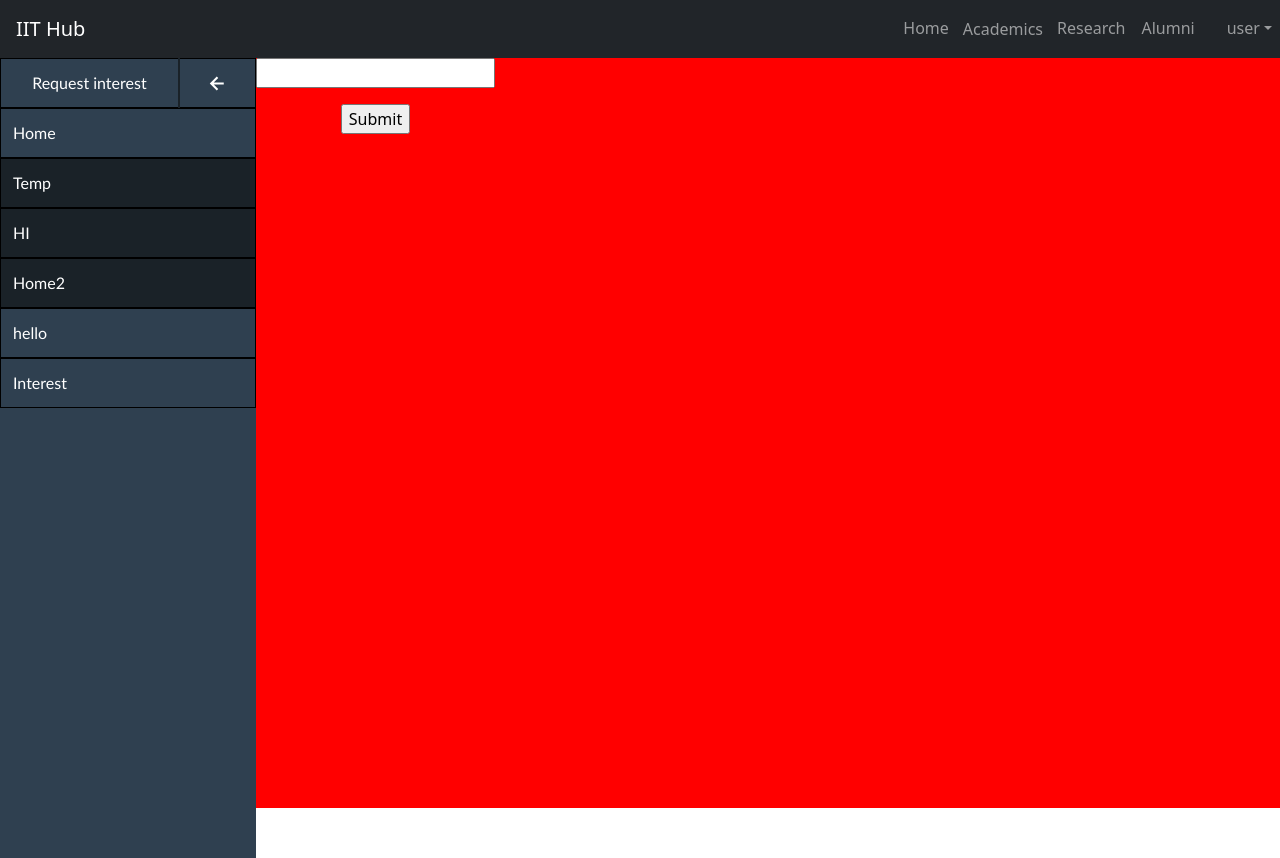
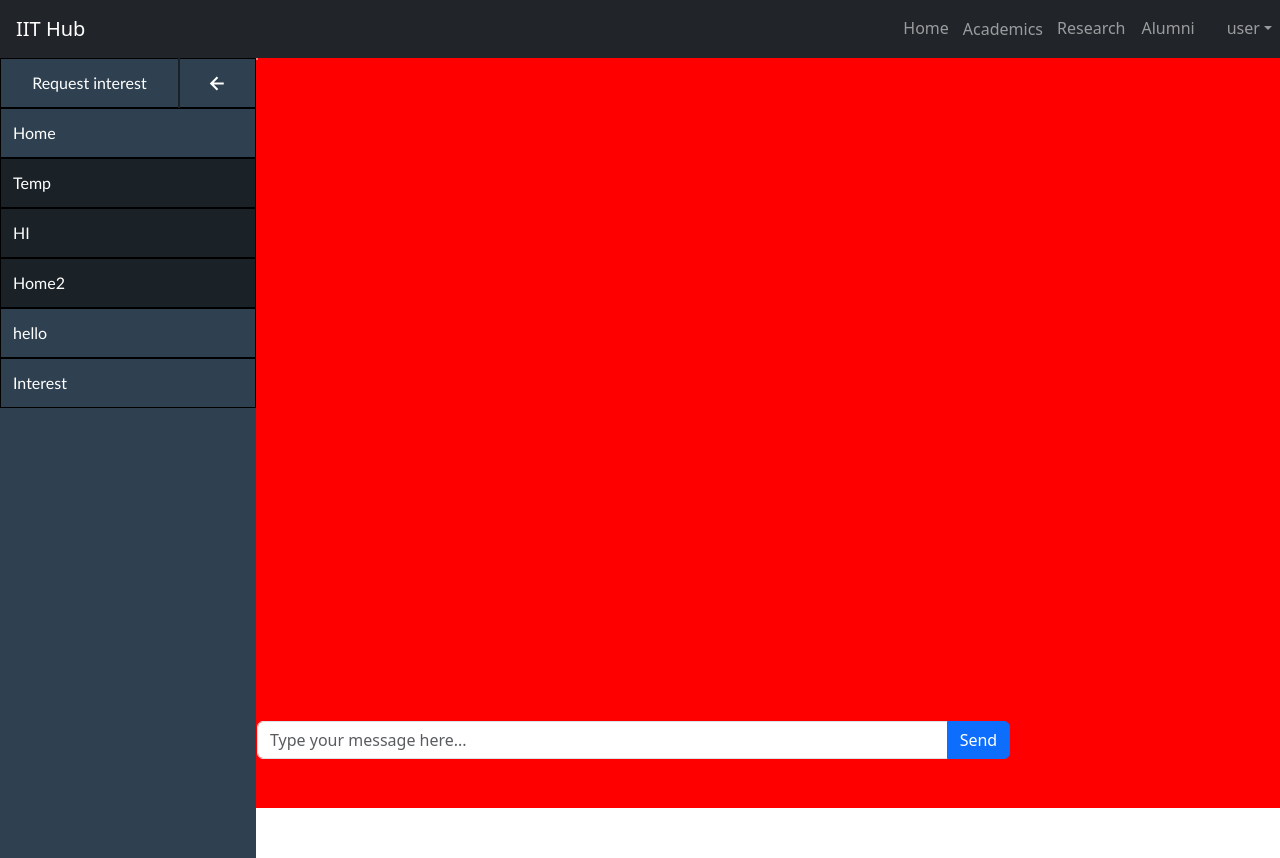
Before and after one commit to cs21b040/team5, a React (Create React App) app in the folder frontend/: page / in a window 1280 px wide. Built offline with nearby package versions, Linux system fonts and the light colour scheme; sample sign-in values are in the browser's storage.

Commit message:
changed UI && image bug fixed

```diff
--- a/frontend/src/App.css
+++ b/frontend/src/App.css
@@ -30,3 +30,17 @@
     width: 80%;
     height: 100%;
 }
+
+.CardGroup {
+    display: flex;
+    flex-wrap: wrap;
+}
+
+@media (max-width: 768px) {
+    #lightbox {
+      width: 90vw;
+      height: 90vh;
+      top: 5vh;
+      left: 5vw;
+    }
+  }
--- a/frontend/src/Components/Friends.js
+++ b/frontend/src/Components/Friends.js
@@ -4,6 +4,8 @@ import {FaSearch} from 'react-icons/fa';
 import SideDrawer from './SideDrawer';
 import Card from 'react-bootstrap/Card';
 import {ChatState} from '../context/chatProvider';
+import Row from 'react-bootstrap/Row';
+import Col from 'react-bootstrap/Col';
 import axios from 'axios';
 function Friends () {
   const {
@@ -53,7 +55,7 @@ function Friends () {
         }}
       />
       {chats.map((chat,index)=>{
-            console.log(chat);
+          const friend=chat.users.find((user)=>user._id!==currentUser._id);
           return (<Card
             key={index}
             className="chatListCard"
@@ -63,8 +65,20 @@ function Friends () {
             }}
           >
             <Card.Body>
-              <Card.Title>{chat.chatName}</Card.Title>
-              <Card.Text>{chat.lastMessage}</Card.Text>
+              <Row>
+                <Col style={{margin:'0'}}>
+                  <Card.Img src={friend.pic} style={{
+                      height: '50px',
+                      width: '50px',
+                      borderRadius: '50%',
+                      objectFit: 'cover',
+                  }}/>
+                </Col>
+                <Col>
+                  <Card.Title>{friend.name}</Card.Title>
+                  <Card.Text>{chat.latestMessage.content}</Card.Text>
+                </Col>
+              </Row>
             </Card.Body>
           </Card>)
         })}
--- a/frontend/src/Components/Styles/chatPage.css
+++ b/frontend/src/Components/Styles/chatPage.css
@@ -1,15 +1,71 @@
-.main{
-    width: 80vw;
+main {
     display: flex;
     flex-direction: column;
-    justify-content: center;
+    height: 100%;
+    width: 100%;
+    padding: 10px;
+    background-color: #f2f2f2;
+  }
+
+  .chat-container {
+    display: flex;
+    flex-direction: column-reverse;
+    flex-grow: 1;
+    border: 1px solid #e1e1e1;
+    border-radius: 10px;
+    overflow: hidden;
+    height: 80%;
+  }
+
+  .message-list {
+    list-style: none;
+    padding: 0;
+    margin: 0;
+    flex-grow: 1;
+    overflow-y: scroll;
+    scrollbar-width: thin;
+    scrollbar-color: #ddd transparent;
+    height: 80%;
+  }
+
+  .message {
+    padding: 10px;
+  }
+
+  .card {
+    margin: 5px;
+  }
+
+  .input-container {
+    display: flex;
     align-items: center;
-    width:auto;
-}
-.row {
-    display: flex;
-    flex-direction: row;
-    justify-content: center;
-    align-items: center;
-    width: auto;
-}
+    padding: 10px;
+    background-color: #fff;
+    border-top: 1px solid #e1e1e1;
+  }
+
+  .message-input {
+    position: fixed;
+    flex-grow: 1;
+    padding: 1px;
+    border: none;
+    border-radius: 20px;
+    outline: none;
+    bottom: 5%;
+    width:59vw
+  }
+
+  .send-button {
+    padding: 10px 20px;
+    margin-left: 10px;
+    border: none;
+    border-radius: 20px;
+    background-color: #128c7e;
+    color: #fff;
+    cursor: pointer;
+    outline: none;
+  }
+
+  .send-button:hover {
+    background-color: #0d6e61;
+  }
--- a/frontend/src/Components/chatPage.js
+++ b/frontend/src/Components/chatPage.js
@@ -1,97 +1,107 @@
-import React from 'react'
-import {useState ,useEffect} from 'react';
+import React, { useState, useEffect } from 'react';
 import './Styles/chatPage.css';
-import Card from 'react-bootstrap/Card';
+import { Card, InputGroup, FormControl, Button } from 'react-bootstrap'; // Import relevant Bootstrap components
 import { useNavigate } from 'react-router-dom';
-import { ChatState } from "../context/chatProvider";
+import { ChatState } from '../context/chatProvider';
 import axios from 'axios';
-import { ToastContainer,toast} from 'react-toastify';
+import { ToastContainer, toast } from 'react-toastify';
+import Row from 'react-bootstrap/Row';
+import Col from 'react-bootstrap/Col';
 function ChatPage() {
   const {
     selectedChat,
-    setSelectedChat,
     user,
-    chats,
-    setChats,
-  }=ChatState();
-  const [currentUser,setCurrentUser]=useState("");
-  const [messages,setMessages]=useState([]);
-  const [newMessage,setNewMessage]=useState("");
-  const sendMessage=async(event)=>{
-    if(event.key=="Enter" && newMessage!==""){
-      try{
-        const config={
-          headers:{
-            "Content-Type":"application/json",
-            Authorization:`Bearer ${user.token}`,
+  } = ChatState();
+
+  const [messages, setMessages] = useState([]);
+  const [newMessage, setNewMessage] = useState('');
+
+  const navigate = useNavigate();
+
+  const sendMessage = async () => {
+    try {
+      const config = {
+        headers: {
+          'Content-Type': 'application/json',
+          Authorization: `Bearer ${user.token}`,
         },
       };
-        setNewMessage("");
-        const {data}= await axios.post("http://localhost:5000/api/messages",{
-          chatId:selectedChat._id,
-          content:newMessage,
-        },config);
-        console.log(data);
-        setMessages([...messages,data]);
-      }catch(err){
-        console.log(err);
-        toast("Error in sending message");
+      const { data } = await axios.post('http://localhost:5000/api/messages', {
+        chatId: selectedChat._id,
+        content: newMessage,
+      }, config);
+      setNewMessage('');
+      setMessages([...messages, data]);
+    } catch (err) {
+      console.error(err);
+      toast.error('Error in sending message');
     }
-    }
+  };
 
-  }
-  const fetchMessages=async()=>{
-    if(!selectedChat) return ;
+  const fetchMessages = async () => {
+    if (!selectedChat) return;
     try {
-      const config={
-        headers:{
-          Authorization:`Bearer ${user.token}`,
+      const config = {
+        headers: {
+          Authorization: `Bearer ${user.token}`,
         },
       };
-      const {data}=await axios.get(`http://localhost:5000/api/messages/${selectedChat._id}`,config);
+      const { data } = await axios.get(`http://localhost:5000/api/messages/${selectedChat._id}`, config);
       setMessages(data);
-      console.log(data);
     } catch (error) {
-      console.log(error);
+      console.error(error);
     }
+  };
 
-  }
   useEffect(() => {
     fetchMessages();
-  }, [selectedChat])
+  }, [selectedChat]);
 
   return (
     <div className="main">
-      <ToastContainer position="top-right" autoClose={5000}
-        hideProgressBar={false}
-        newestOnTop={false}
-        closeOnClick
-        rtl={false}
-        draggable
-        theme="light"/>
-      {/* <input type="button" onClick={fetchChats} /> */}
-      <input type="text" onKeyDown={sendMessage} value={newMessage} onChange={
-        (event)=>{
-          setNewMessage(event.target.value);
-        }
-      }/>
-      <ul style={{listStyle:"none"}}>
-        {messages.map((message,index)=>{
-          return(
-            <li>
-              <Card >
+      <ToastContainer position="top-right" autoClose={5000} hideProgressBar={false} newestOnTop={false} closeOnClick rtl={false} draggable theme="light" />
+
+      <div className="chat-container">
+        <div className="message-list">
+          {messages.map((message, index) => (
+            console.log(message),
+            <div key={index} className={`message ${message.sender === user.userId ? 'sent' : 'received'}`}>
+              <Card>
+                <Row>
+                  <Col xs={1}>
+                  <Card.Img src={message.sender.pic} style={{
+                    height:"3rem",
+                     width:"auto",
+                     marginLeft:'5px',
+                    marginTop:'5px'}} />
+                  </Col>
+                  <Col>
                     <Card.Body>
-                  <Card.Title>{message.sender.name}</Card.Title>
                     <Card.Text>{message.content}</Card.Text>
                   </Card.Body>
+                  </Col>
+                </Row>
               </Card>
-            </li>
-          )
-        })}
-      </ul>
-      <input type="submit" onClick={fetchMessages} />
             </div>
-  )
+          ))}
+        </div>
+
+
+      </div>
+      <div className="message-input">
+          <InputGroup>
+            <FormControl
+              type="text"
+              placeholder="Type your message here..."
+              value={newMessage}
+              onChange={(event) => setNewMessage(event.target.value)}
+              onKeyDown={(event) => event.key === 'Enter' && sendMessage()}
+            />
+            <Button variant="primary" onClick={sendMessage}>Send</Button>
+          </InputGroup>
+        </div>
+    </div>
+  );
 }
 
 export default ChatPage;
--- a/frontend/src/routes/SignUp.js
+++ b/frontend/src/routes/SignUp.js
@@ -77,6 +77,7 @@ function SignUp() {
           'Content-Type': 'application/json',
         },
       };
+      const pic=image;
       const { data } = await axios.post(
         'http://localhost:5000/api/user/',
         {
@@ -85,7 +86,7 @@ function SignUp() {
           collegeName,
           userType,
           password,
-          image,
+          pic,
           discipline,
           branch,
           graduationyear,
@@ -96,6 +97,7 @@ function SignUp() {
         ).catch((error)=>{
           console.log(error);
         });
+        console.log(image);
         console.log("ih");
         console.log(data);
       localStorage.setItem('userInfo', JSON.stringify(data));
```
Lines whose indentation alone changed are shown as unchanged.
